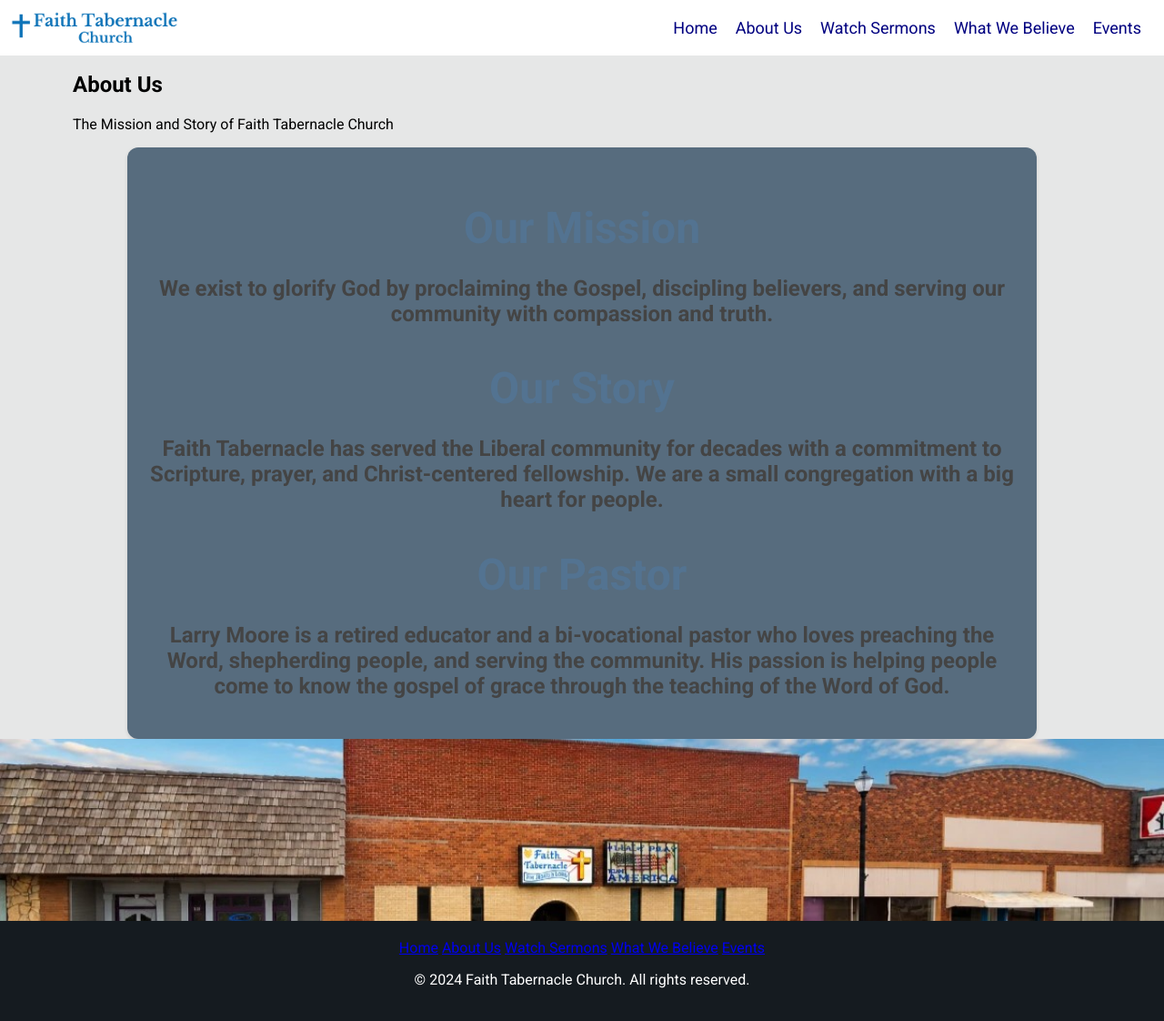
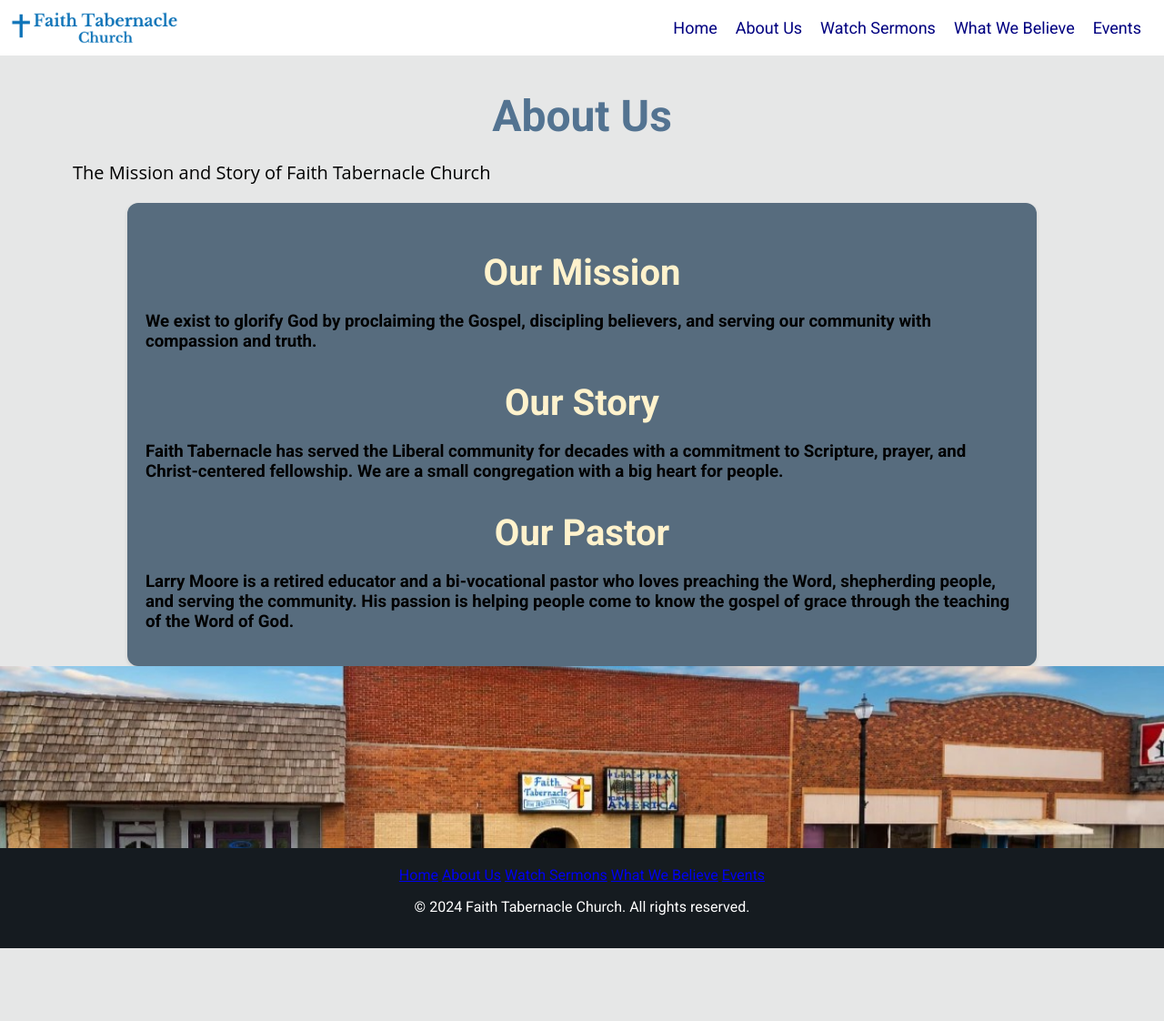
Before and after one commit to nwmdesign/faithtabliberal, a Jekyll site: the page built from about.md, in a window 1280 px wide. Shown: the whole page at 91% size. Built offline with Jekyll 4.4.1, drawn with Linux system fonts in a browser that asks for light colours; after the commit the page ends 1042 px from its top, so only the background shows below that.

Commit message:
Update about.html

```diff
--- a/_layouts/about.html
+++ b/_layouts/about.html
@@ -1,14 +1,14 @@
 ---
 layout: default
 ---
-    <section class="page-section">
+    <section class="about-section">
         <div class="container">
             <h2>{{ page.title }}</h2>
             <p>{{ page.description }}</p>
         </div>
     </section>
 
-    <section class="about-section">
+    <section class="page-section">
         <div class="container">
             <div class="page-content">
                 {{ content }}
```
